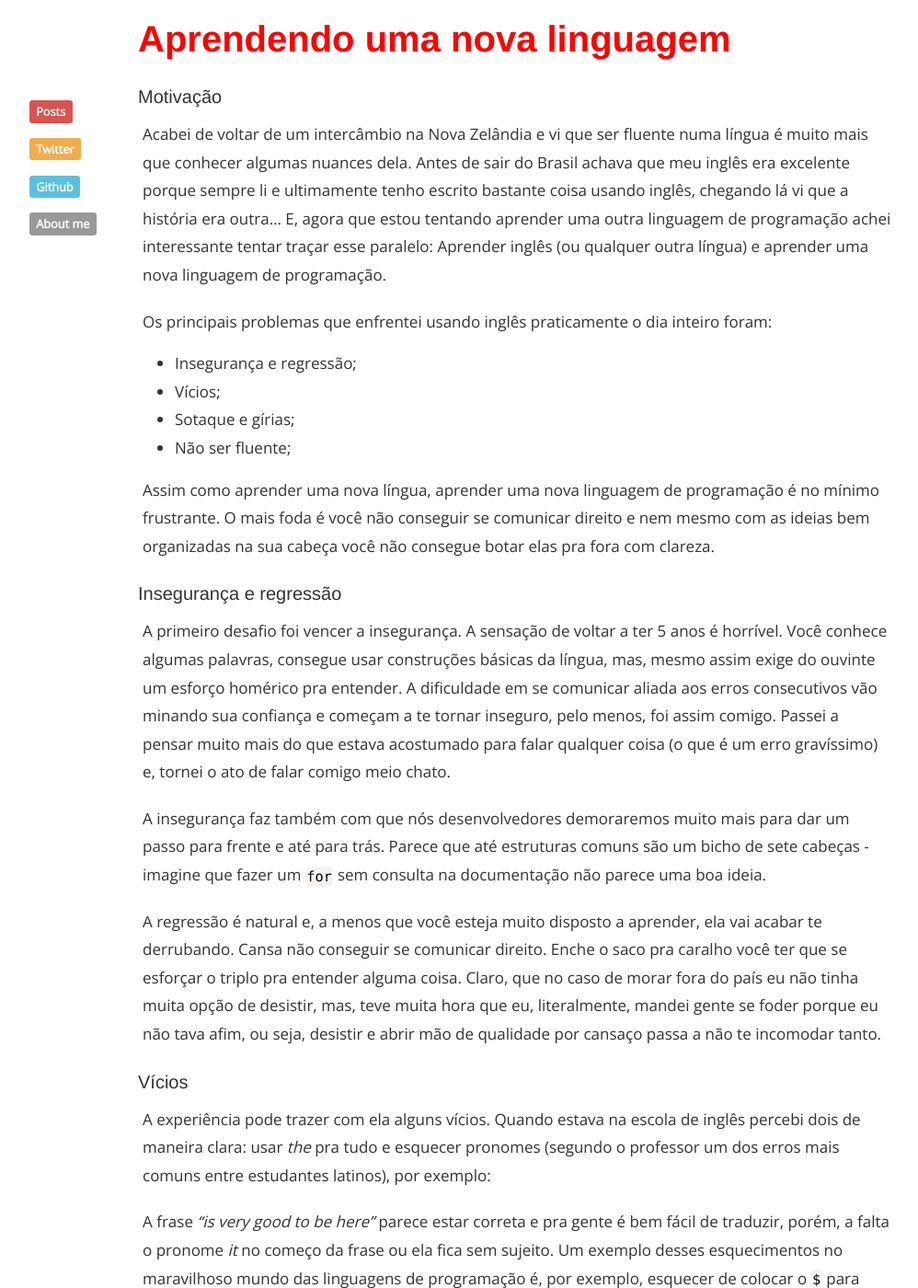
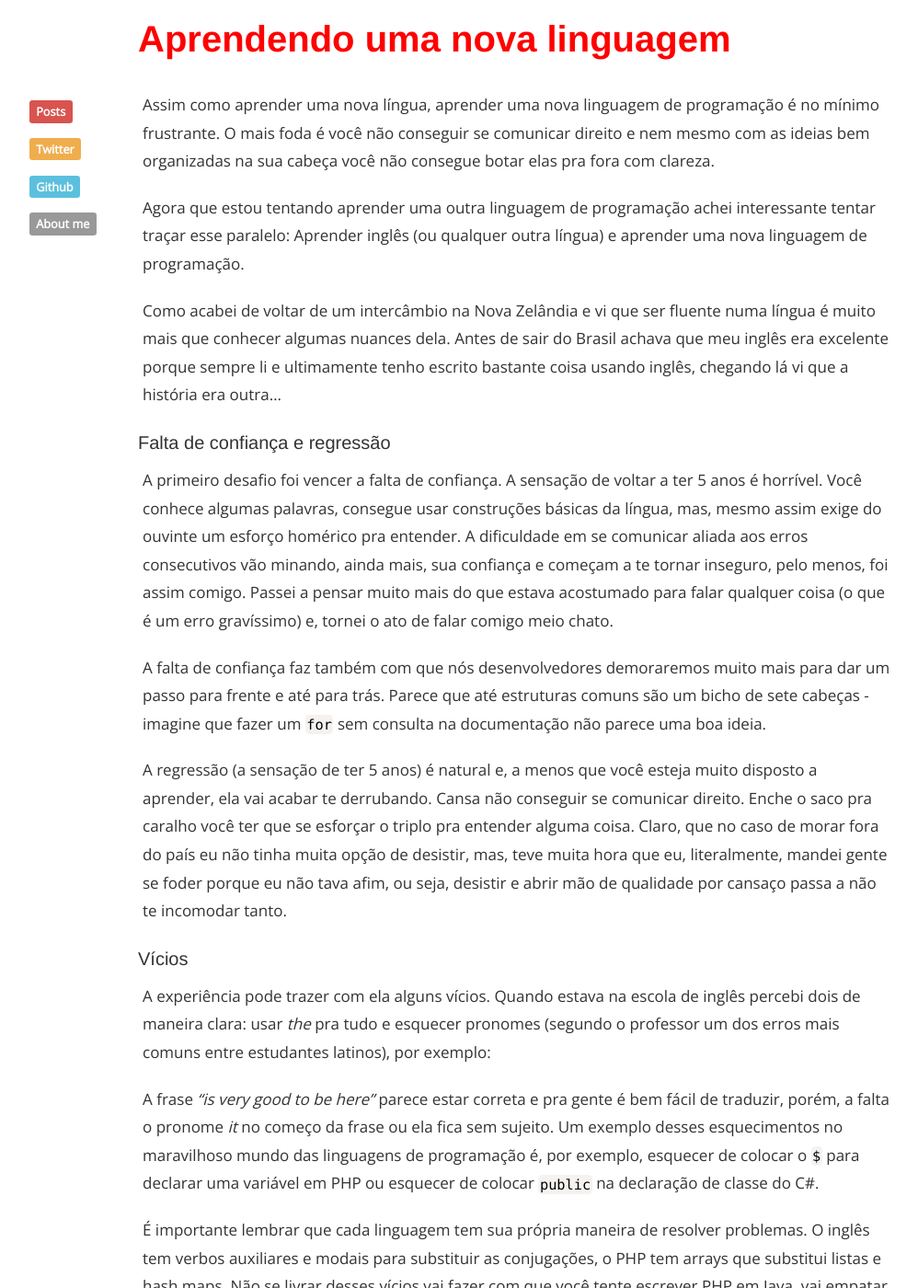
Before and after one commit to nelsonsar/nelsonsar.github.io, a Jekyll site: the page built from _posts/2015-09-08-aprendendo-uma-nova-linguagem.md, in a window 1280 px wide and 1400 px high. Shown: the whole window at 92% size, without its empty margins (125-1123 px from the left). Built offline with Jekyll 4.4.1, drawn with Linux system fonts in a browser that asks for light colours; some of the changed text lies outside the part shown.

Commit message:
Aprendendo uma nova linguagem v2

````diff
--- a/_posts/2015-09-08-aprendendo-uma-nova-linguagem.md
+++ b/_posts/2015-09-08-aprendendo-uma-nova-linguagem.md
@@ -3,26 +3,19 @@
 title: "Aprendendo uma nova linguagem"
 ---
 
-## Motivação
-
-Acabei de voltar de um intercâmbio na Nova Zelândia e vi que ser fluente numa língua é muito mais que conhecer algumas nuances dela. Antes de sair do Brasil achava que meu inglês era excelente porque sempre li e ultimamente tenho escrito bastante coisa usando inglês, chegando lá vi que a história era outra... E, agora que estou tentando aprender uma outra linguagem de programação achei interessante tentar traçar esse paralelo: Aprender inglês (ou qualquer outra língua) e aprender uma nova linguagem de programação.
-
-Os principais problemas que enfrentei usando inglês praticamente o dia inteiro foram:
-
-* Insegurança e regressão;
-* Vícios;
-* Sotaque e gírias;
-* Não ser fluente;
-
 Assim como aprender uma nova língua, aprender uma nova linguagem de programação é no mínimo frustrante. O mais foda é você não conseguir se comunicar direito e nem mesmo com as ideias bem organizadas na sua cabeça você não consegue botar elas pra fora com clareza.
 
-## Insegurança e regressão
+Agora que estou tentando aprender uma outra linguagem de programação achei interessante tentar traçar esse paralelo: Aprender inglês (ou qualquer outra língua) e aprender uma nova linguagem de programação.
 
-A primeiro desafio foi vencer a insegurança. A sensação de voltar a ter 5 anos é horrível. Você conhece algumas palavras, consegue usar construções básicas da língua, mas, mesmo assim exige do ouvinte um esforço homérico pra entender. A dificuldade em se comunicar aliada aos erros consecutivos vão minando sua confiança e começam a te tornar inseguro, pelo menos, foi assim comigo. Passei a pensar muito mais do que estava acostumado para falar qualquer coisa (o que é um erro gravíssimo) e, tornei o ato de falar comigo meio chato.
+Como acabei de voltar de um intercâmbio na Nova Zelândia e vi que ser fluente numa língua é muito mais que conhecer algumas nuances dela. Antes de sair do Brasil achava que meu inglês era excelente porque sempre li e ultimamente tenho escrito bastante coisa usando inglês, chegando lá vi que a história era outra...
 
-A insegurança faz também com que nós desenvolvedores demoraremos muito mais para dar um passo para frente e até para trás. Parece que até estruturas comuns são um bicho de sete cabeças - imagine que fazer um ```for``` sem consulta na documentação não parece uma boa ideia.
+## Falta de confiança e regressão
 
-A regressão é natural e, a menos que você esteja muito disposto a aprender, ela vai acabar te derrubando. Cansa não conseguir se comunicar direito. Enche o saco pra caralho você ter que se esforçar o triplo pra entender alguma coisa. Claro, que no caso de morar fora do país eu não tinha muita opção de desistir, mas, teve muita hora que eu, literalmente, mandei gente se foder porque eu não tava afim, ou seja, desistir e abrir mão de qualidade por cansaço passa a não te incomodar tanto.
+A primeiro desafio foi vencer a falta de confiança. A sensação de voltar a ter 5 anos é horrível. Você conhece algumas palavras, consegue usar construções básicas da língua, mas, mesmo assim exige do ouvinte um esforço homérico pra entender. A dificuldade em se comunicar aliada aos erros consecutivos vão minando, ainda mais, sua confiança e começam a te tornar inseguro, pelo menos, foi assim comigo. Passei a pensar muito mais do que estava acostumado para falar qualquer coisa (o que é um erro gravíssimo) e, tornei o ato de falar comigo meio chato.
+
+A falta de confiança faz também com que nós desenvolvedores demoraremos muito mais para dar um passo para frente e até para trás. Parece que até estruturas comuns são um bicho de sete cabeças - imagine que fazer um ```for``` sem consulta na documentação não parece uma boa ideia.
+
+A regressão (a sensação de ter 5 anos) é natural e, a menos que você esteja muito disposto a aprender, ela vai acabar te derrubando. Cansa não conseguir se comunicar direito. Enche o saco pra caralho você ter que se esforçar o triplo pra entender alguma coisa. Claro, que no caso de morar fora do país eu não tinha muita opção de desistir, mas, teve muita hora que eu, literalmente, mandei gente se foder porque eu não tava afim, ou seja, desistir e abrir mão de qualidade por cansaço passa a não te incomodar tanto.
 
 ## Vícios
 
@@ -34,17 +27,19 @@
 
 Para vencer esses vícios é importante não tentar resolver um problema como se estivesse na sua língua nativa, pesquise e pergunte como os nativos resolvem o problema que você está enfrentando.
 
-## Sotaque e gírias
-
-Essa é a parte mais foda: entender o que outra pessoa está tentando te dizer. Um sotaque diferente ou qualquer gíria podem (e geralmente vão) prejudicar seu entendimento. O sotaque de uma linguagem de programação são os padrões que ela usa para as construções conhecidas como o ```foreach```, que no caso do PHP usa ```as``` e no C# usa-se ```in```. As gírias são a criação de novas construções que facilitam a comunicação, como o ```list``` do PHP que te permite popular variáveis a partir de um ```array```. Por isso é importante conhecer os coding standards da linguagem e sempre ler código dos "locais" pra saber como fazer isso e aquilo, assim, uma construção diferente não vai te pegar de surpresa.
-
-E, é claro que não preciso dizer que a sintaxe é essencial, né? Não vai adiantar nada tentar aprender inglês escrevendo sempre em português...
-
 ## Não ser fluente
 
 Desse aqui não tem como escapar e, nem é bem um problema... Tá mais pra uma consequência do desafio. A maior preocupação aqui é a incapacidade de entender de bate pronto o que está escrito ou como interpretar o contexto sem entender muito bem o significado de algumas construções e até palavras (métodos). O que mais recordo é pedir pra atendente do McDonalds repetir três vezes o que ela disse e ela só tinha perguntado: "Have it here or take away?" (HAHAHAHAHAHA).
 
 A experiência e, claro, a prática fazem com que esse problema seja de todos os mais passageiro.
+
+## Sotaque e gírias
+
+Ser fluente, infelizmente, não garante que você entenda TUDO. Um exemplo simples é fazer um português tentar acompanhar uma conversa entre dois paulistanos. São tantas gírias e a gente fala tão rápido, que fica bem foda de entender tudo e entender certo.
+
+Um sotaque diferente ou qualquer gíria podem (e geralmente vão) prejudicar seu entendimento. O sotaque de uma linguagem de programação são os padrões que ela usa para as construções conhecidas como o ```foreach```, que no caso do PHP usa ```as``` e no C# usa-se ```in```. As gírias são a criação de novas construções que facilitam a comunicação, como o ```list``` do PHP que te permite popular variáveis a partir de um ```array```. Por isso é importante conhecer os coding standards da linguagem e sempre ler código dos "locais" pra saber como fazer isso e aquilo, assim, uma construção diferente não vai te pegar de surpresa.
+
+E, é claro que não preciso dizer que a sintaxe é essencial, né? Não vai adiantar nada tentar aprender inglês escrevendo sempre em português...
 
 ## A conclusão do paralelo
 
````
